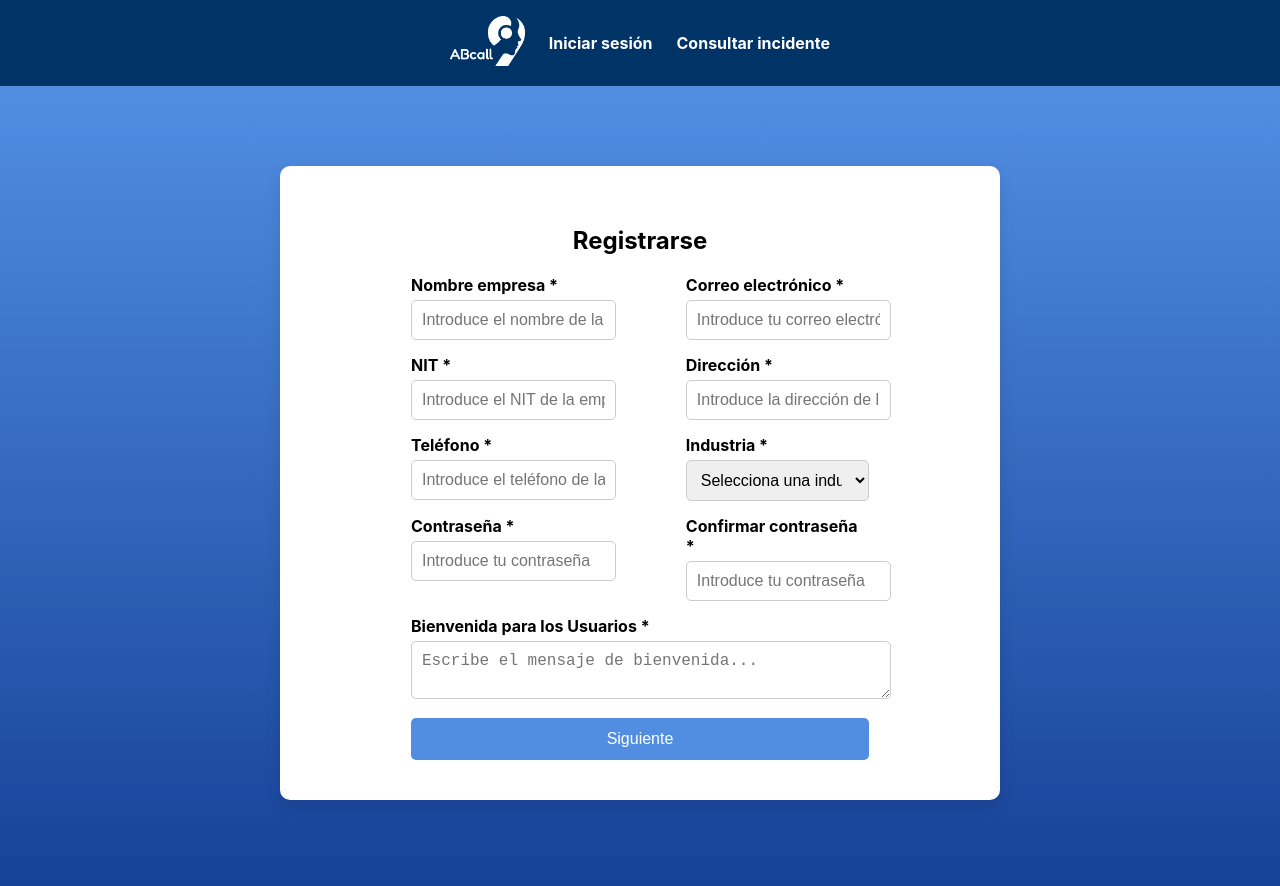
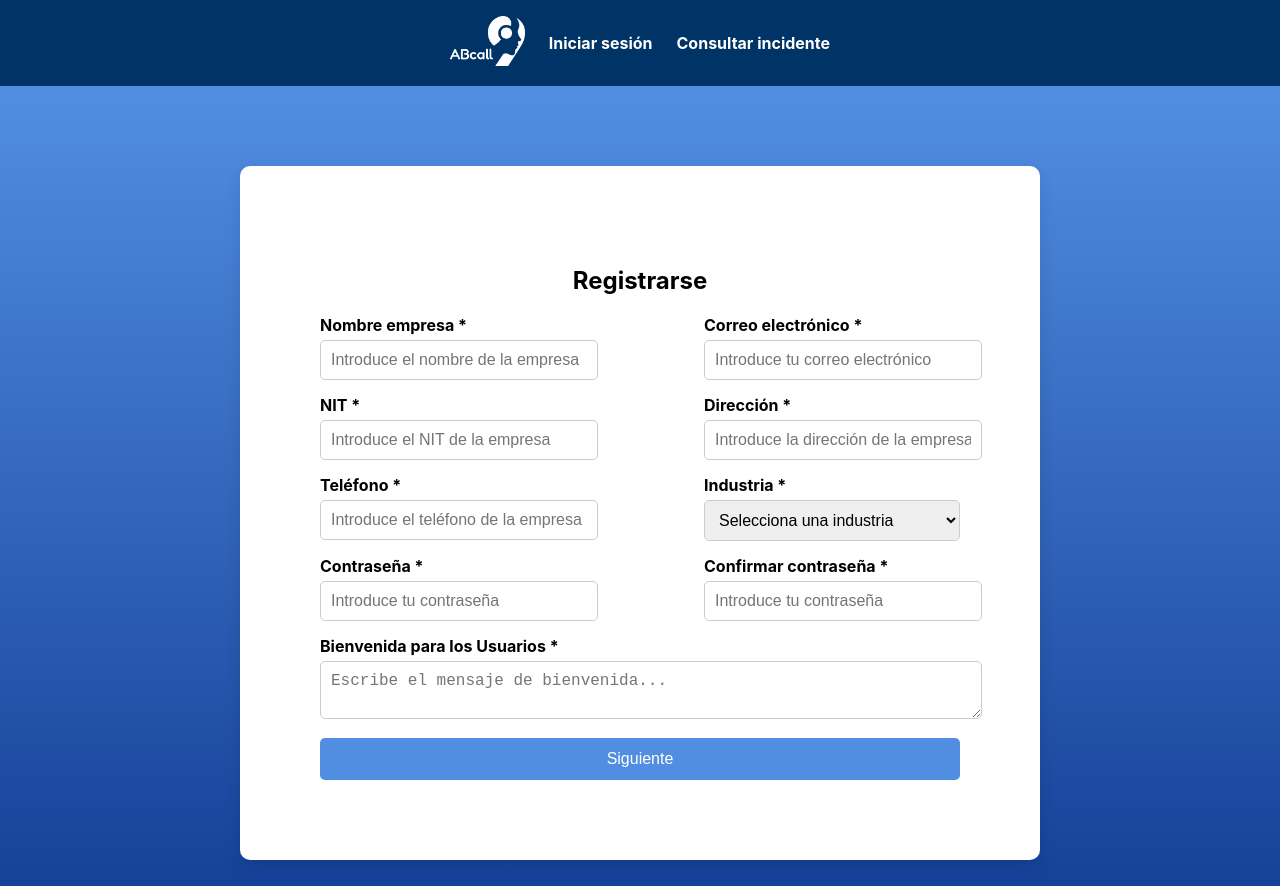
Before and after one commit to ABCall-G13/front-abcall, a React (Create React App) app: page / in a window 1280 px wide. Built offline with nearby package versions, Linux system fonts and the light colour scheme.

Commit message:
Update Register card styles for better padding and layout

```diff
--- a/src/pages/Register.css
+++ b/src/pages/Register.css
@@ -10,13 +10,12 @@
 
 .register-card {
   background-color: #fff;
-  justify-content: center;
-  padding: 40px;
+  padding: 5rem;
   border-radius: 10px;
   box-shadow: 0 8px 16px rgba(0, 0, 0, 0.1);
   width: 50%; /* Aumenta el ancho para acomodar dos columnas */
   max-width: 90%;
-  display: grid;
+  display:inline;
 }
 
 .register-card h2 {
```
